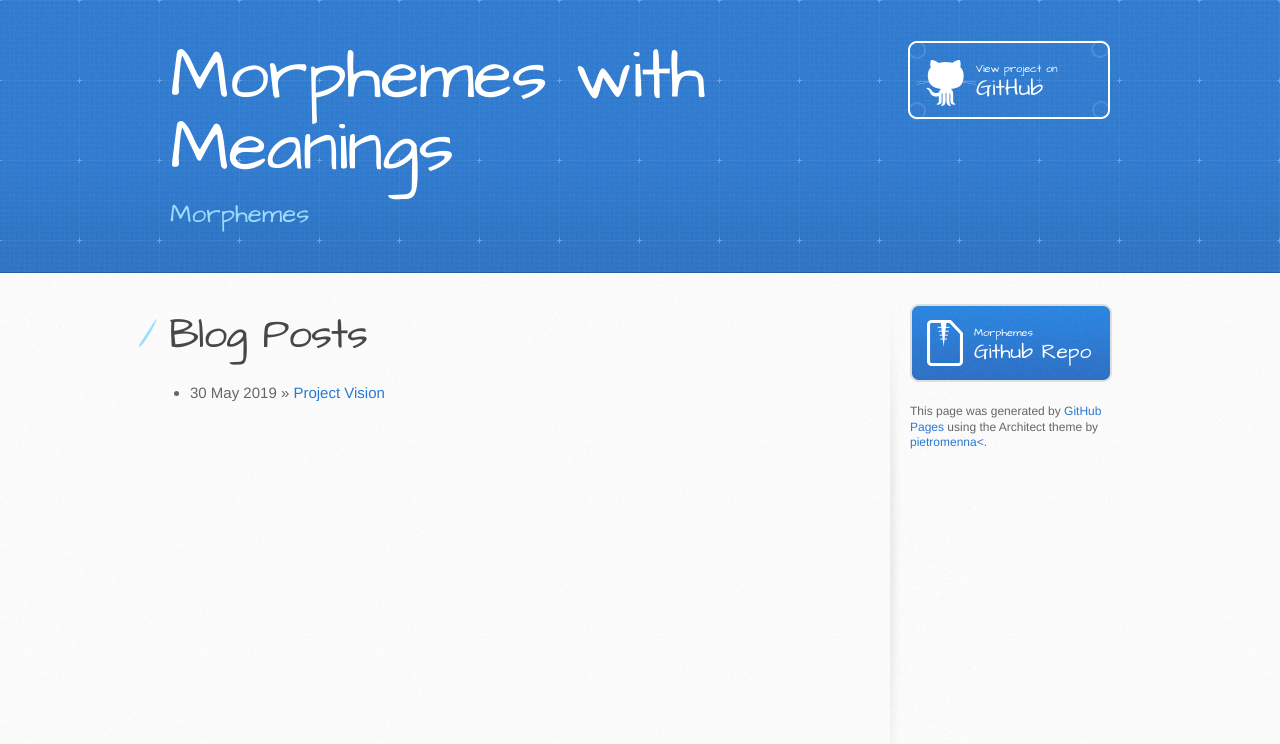
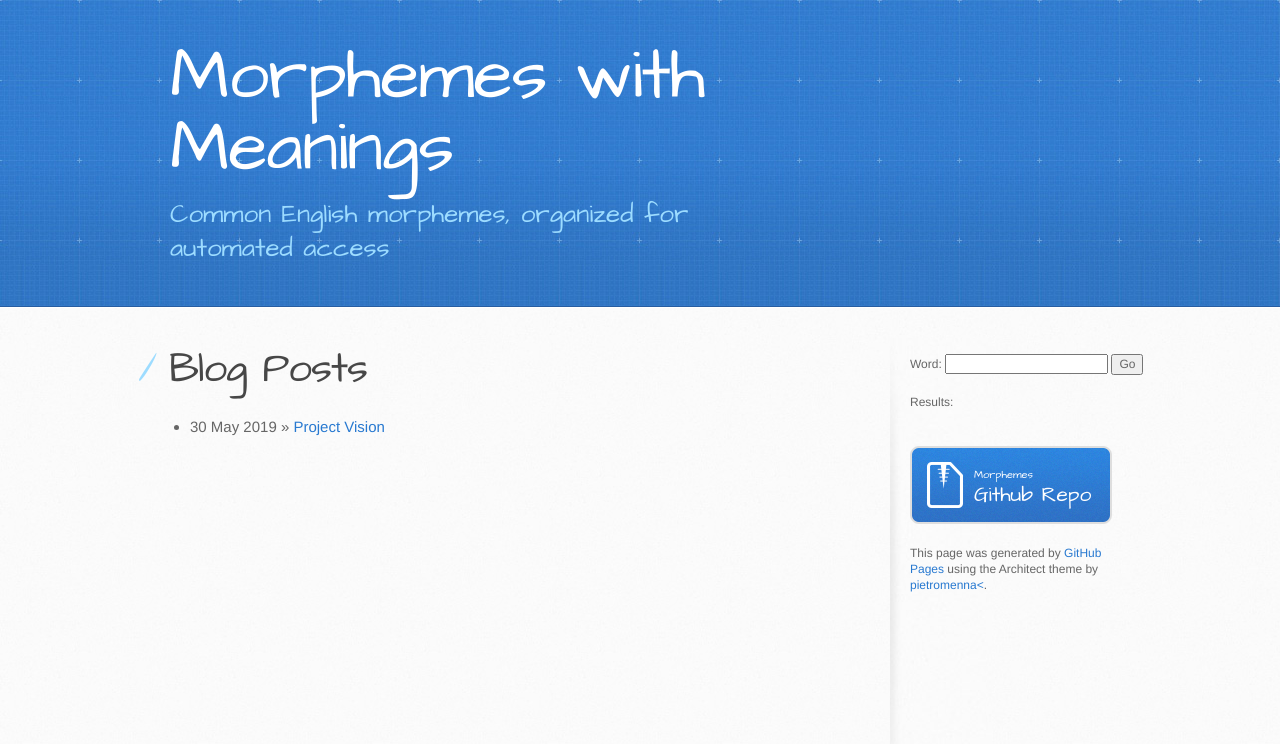
Before and after one commit to colingoldberg/morphemes, a Jekyll site: the page built from docs/index.html, in a window 1280 px wide. Shown: the top 744 px of the page. Built offline with Jekyll 4.4.1, drawn with Linux system fonts in a browser that asks for light colours; nearby versions of some CDN libraries.

Commit message:
Update default.html

```diff
--- a/docs/_layouts/default.html
+++ b/docs/_layouts/default.html
@@ -8,6 +8,8 @@
     <link rel="stylesheet" type="text/css" href="{{ site.baseurl }}/stylesheets/stylesheet.css" media="screen" />
     <link rel="stylesheet" type="text/css" href="{{ site.baseurl }}/stylesheets/pygment_trac.css" media="screen" />
     <link rel="stylesheet" type="text/css" href="{{ site.baseurl }}/stylesheets/print.css" media="print" />
+    <script src="http://code.jquery.com/jquery-1.11.2.min.js"></script>
+    <script src="{{ site.baseurl }}/js/morphemes.js"></script>
 
     <!--[if lt IE 9]>
     <script src="//html5shiv.googlecode.com/svn/trunk/html5.js"></script>
@@ -20,8 +22,7 @@
     <header>
       <div class="inner">
         <h1> {{ site.name }} </h1>
-        <h2>Morphemes</h2>
-        <a href="https://github.com/colingoldberg/morphemes" class="button"><small>View project on</small> GitHub</a>
+        <h2>Common English morphemes, organized for automated access</h2>
       </div>
     </header>
 
@@ -34,6 +35,15 @@
         </section>
 
         <aside id="sidebar">
+
+          <br />
+          <div>
+          	<p><nobr>Word: <input type="text" id="word1"> <button type="button" onclick="getWordSegments()">Go</button></nobr>
+          	</p>
+          	<p>Results: <span id="results" style="display:block; width:400px;"></span></p>
+          </div>
+          <br />
+
           <a href="https://github.com/colingoldberg/morphemes" class="button">
             <small>Morphemes</small>
             Github Repo
```
